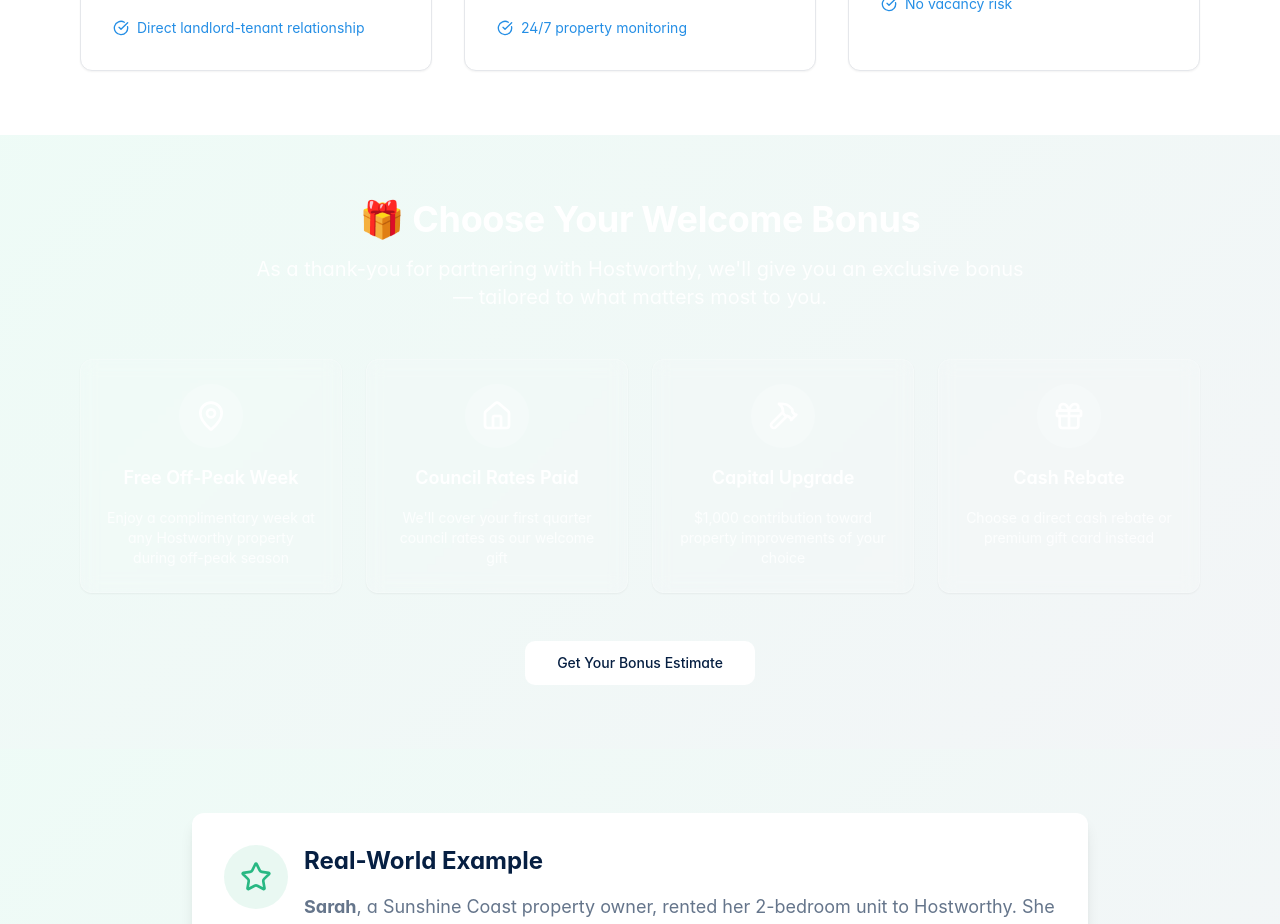
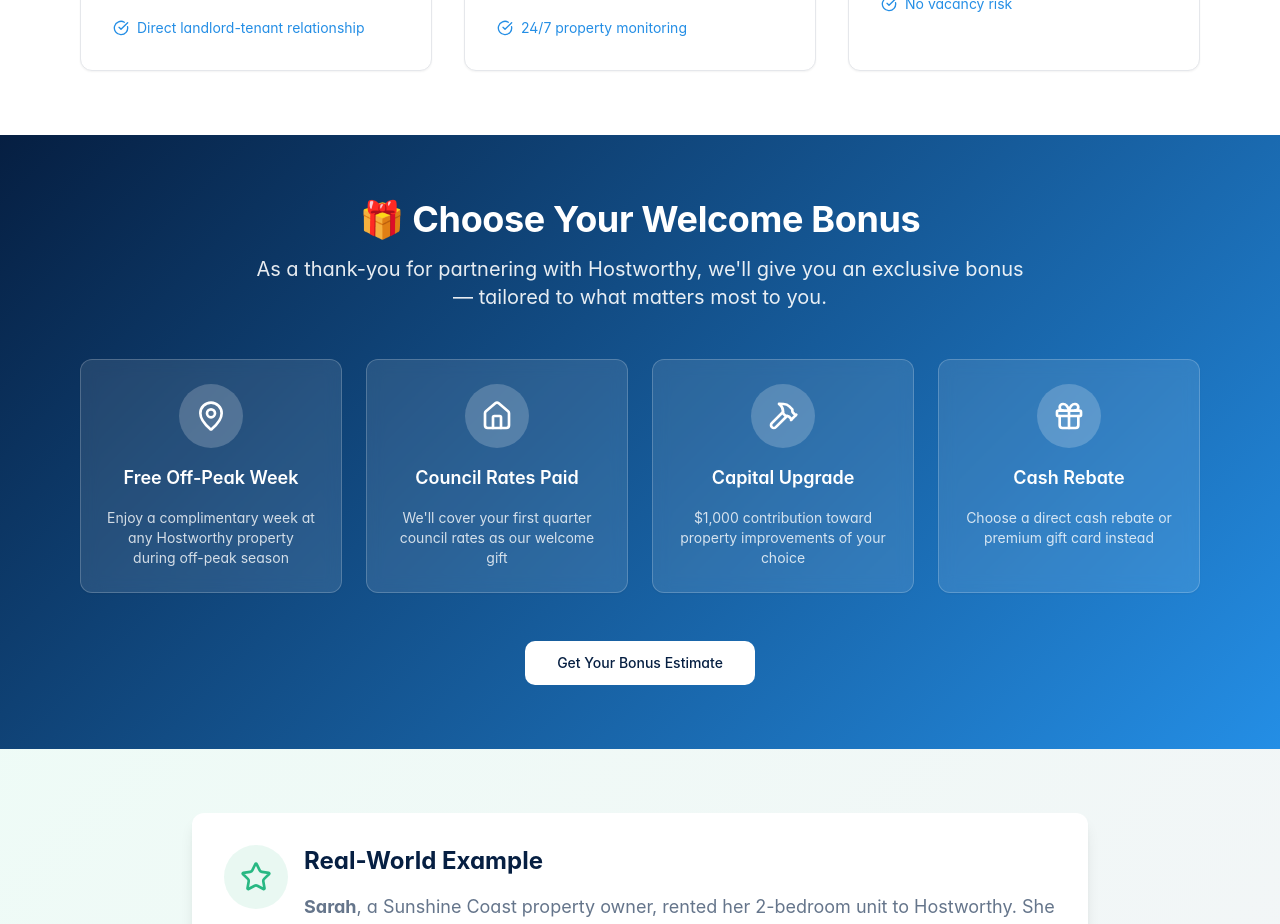
Before and after one commit to Vaughany4547/hostworthy-landlord-blueprint, a React (Vite) app: page /landlords in a window 1280 px wide. Shown: the part 1060-1984 px from the top of the page. Built offline with nearby package versions, Linux system fonts and the light colour scheme; the HTML template or start-up script is replaced by a standard one.

Commit message:
Fix bonus section text contrast

```diff
--- a/src/pages/Landlords.tsx
+++ b/src/pages/Landlords.tsx
@@ -140,7 +140,7 @@ const Landlords = () => {
       </section>
 
       {/* Choose Your Bonus */}
-      <section className="section gradient-growth">
+      <section className="section gradient-hero">
         <div className="container-custom">
           <div className="text-center mb-12">
             <h2 className="text-3xl md:text-4xl font-bold mb-4 text-white">
```
